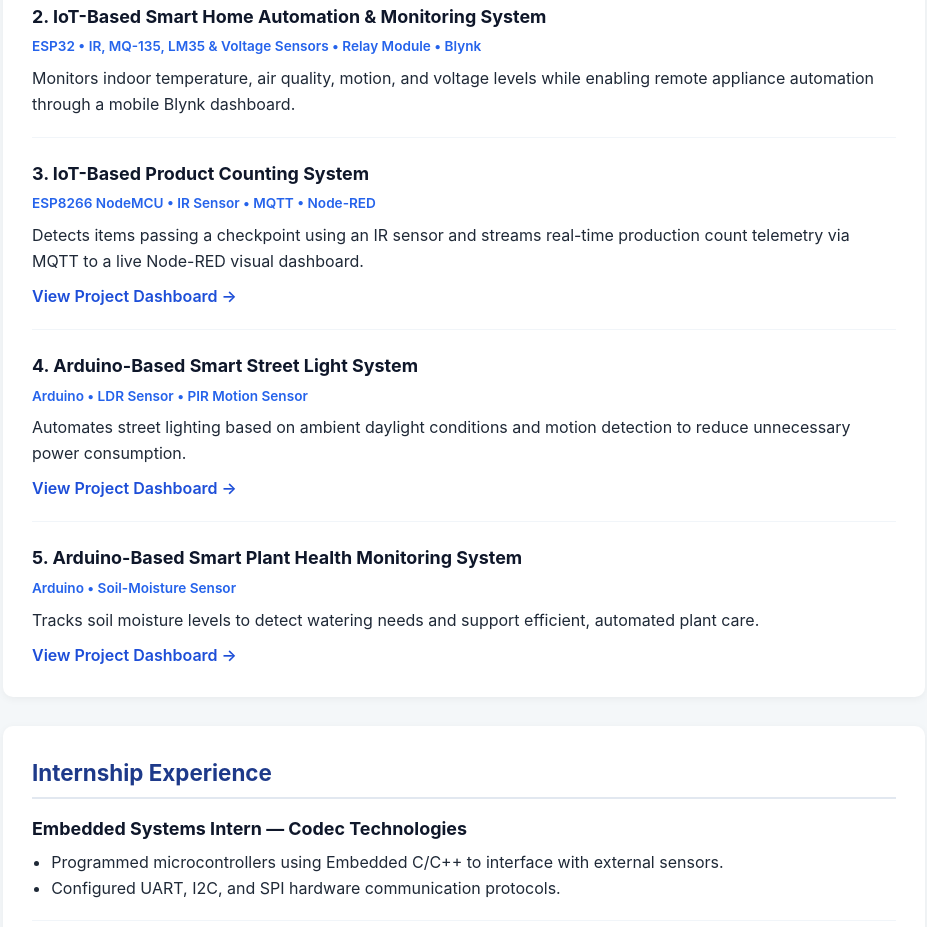
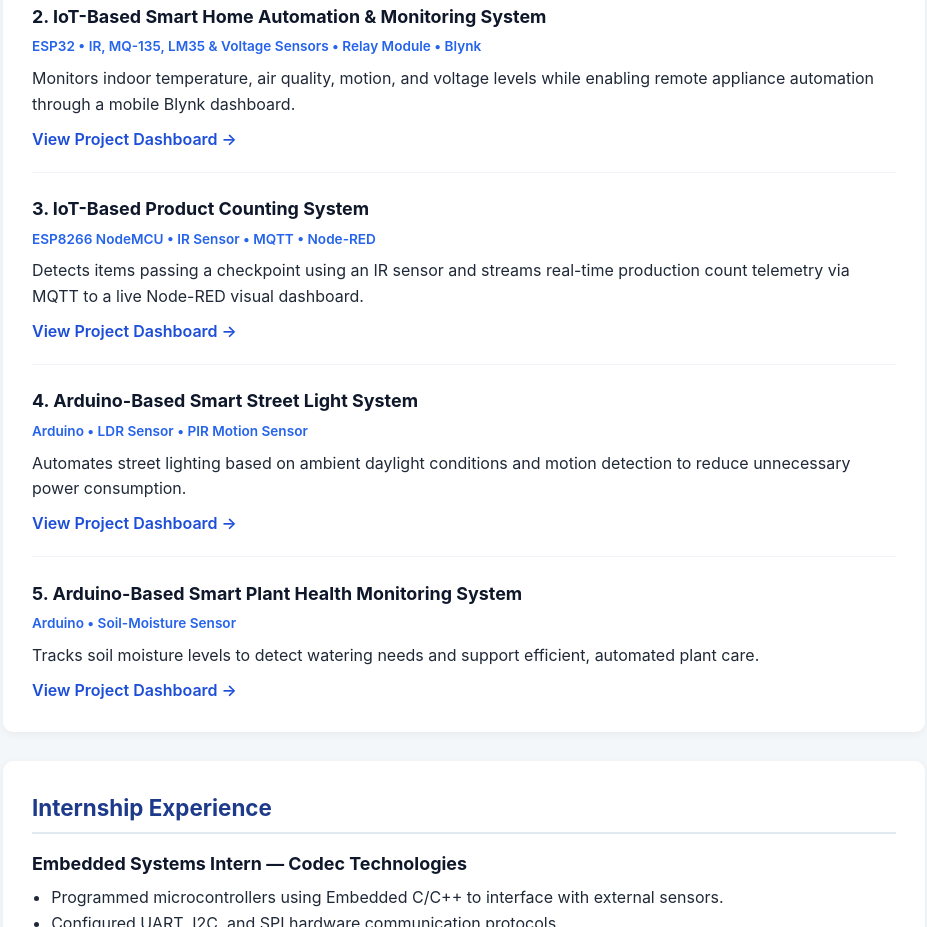
Before and after one commit to trushatanna/trushatanna.github.io, a plain HTML site: page index.html in a window 1280 px wide. Shown: the part 1017-1944 px from the top of the page, without its empty margins (176-1103 px from the left). Drawn offline with Linux system fonts and the light colour scheme.

Commit message:
Update index.html

```diff
--- a/index.html
+++ b/index.html
@@ -173,6 +173,11 @@
           Monitors indoor temperature, air quality, motion, and voltage levels while enabling remote appliance
           automation through a mobile Blynk dashboard.
         </p>
+        <p style="margin-top: 0.6rem;">
+          <a href="https://trushatanna.github.io/iot-product-counting-system/" target="_blank" style="color: #1d4ed8; font-weight: 600; text-decoration: none;">
+            View Project Dashboard &rarr;
+          </a>
+        </p>
       </div>
 
       <div class="project-card">
@@ -183,7 +188,7 @@
           via MQTT to a live Node-RED visual dashboard.
         </p>
                 <p style="margin-top: 0.6rem;">
-          <a href="https://trushatanna.github.io/iot-product-counting-system/" target="_blank" style="color: #1d4ed8; font-weight: 600; text-decoration: none;">
+          <a href="https" target="_blank" style="color: #1d4ed8; font-weight: 600; text-decoration: none;">
             View Project Dashboard &rarr;
           </a>
         </p>
```
